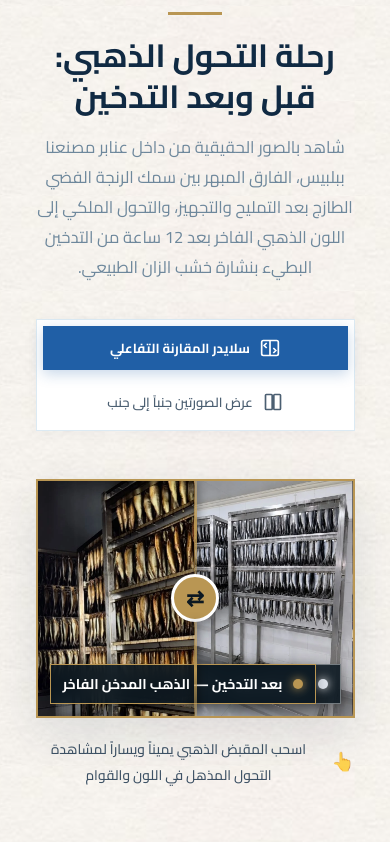
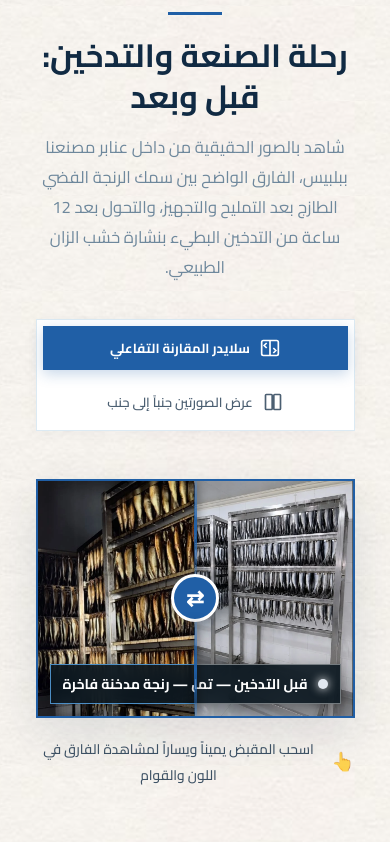
Before and after one commit to am516ee-debug/seed-el-balad, a React (Vite) app: page / in a window 390 px wide. Shown: the part 3700-4542 px from the top of the page. Built offline with nearby package versions, Linux system fonts and the light colour scheme; a web font is replaced by a local one.

Commit message:
style: remove gold palette for brand blue & fix slider text clipping

```diff
--- a/src/components/Sections/SmokingProcessSection.tsx
+++ b/src/components/Sections/SmokingProcessSection.tsx
@@ -55,6 +55,23 @@ export const SmokingProcessSection: React.FC<SmokingProcessSectionProps> = ({
     updatePosition(e.clientX);
   };
 
+  // Clipping calculation:
+  // In RTL:
+  // - sliderPosition is % from right (0% = right edge, 100% = left edge).
+  // - Before is on the RIGHT half: visible from 0 to sliderPosition -> inset(0 0 0 (100 - sliderPosition)%)
+  // - After is on the LEFT half: visible from sliderPosition to 100 -> inset(0 sliderPosition% 0 0)
+  // In LTR:
+  // - sliderPosition is % from left (0% = left edge, 100% = right edge).
+  // - Before is on the LEFT half: visible from 0 to sliderPosition -> inset(0 (100 - sliderPosition)% 0 0)
+  // - After is on the RIGHT half: visible from sliderPosition to 100 -> inset(0 0 0 sliderPosition%)
+  const clipBefore = ar
+    ? `inset(0 0 0 ${100 - sliderPosition}%)`
+    : `inset(0 ${100 - sliderPosition}% 0 0)`;
+
+  const clipAfter = ar
+    ? `inset(0 ${sliderPosition}% 0 0)`
+    : `inset(0 0 0 ${sliderPosition}%)`;
+
   return (
     <section className={`smoking-process-sec ${className}`} id={id}>
       <div className="container">
@@ -64,14 +81,14 @@ export const SmokingProcessSection: React.FC<SmokingProcessSectionProps> = ({
           <span className="sp-eyebrow">
             {ar ? 'أسرار الصنعة الحرفية بمصنعنا' : 'FACTORY ARTISANAL CRAFT'}
           </span>
-          <div className="sp-gold-accent-line" />
+          <div className="sp-blue-accent-line" />
           <h2 className="sp-main-title">
-            {ar ? 'رحلة التحول الذهبي: قبل وبعد التدخين' : 'The Golden Masterpiece: Before & After Smoking'}
+            {ar ? 'رحلة الصنعة والتدخين: قبل وبعد' : 'Artisanal Transformation: Before & After Smoking'}
           </h2>
           <p className="sp-lead-text">
             {ar
-              ? 'شاهد بالصور الحقيقية من داخل عنابر مصنعنا ببلبيس، الفارق المبهر بين سمك الرنجة الفضي الطازج بعد التمليح والتجهيز، والتحول الملكي إلى اللون الذهبي الفاخر بعد 12 ساعة من التدخين البطيء بنشارة خشب الزان الطبيعي.'
-              : 'Witness authentic photography from our Belbeis facility — the dramatic contrast between raw ocean-silver cured fish and the royal golden luster achieved after 12 hours of slow cold smoking with natural beechwood.'}
+              ? 'شاهد بالصور الحقيقية من داخل عنابر مصنعنا ببلبيس، الفارق الواضح بين سمك الرنجة الفضي الطازج بعد التمليح والتجهيز، والتحول بعد 12 ساعة من التدخين البطيء بنشارة خشب الزان الطبيعي.'
+              : 'Witness authentic photography from our Belbeis facility — the distinct contrast between raw ocean-silver cured fish and the rich texture achieved after 12 hours of slow cold smoking with natural beechwood.'}
           </p>
 
           {/* View Mode Switcher */}
@@ -114,36 +131,35 @@ export const SmokingProcessSection: React.FC<SmokingProcessSectionProps> = ({
               onPointerCancel={handlePointerUp}
               onClick={handleSliderClick}
             >
-              {/* Bottom Image: After Smoking (Golden) */}
-              <div className="sp-layer sp-layer-after">
+              {/* After Smoking Layer (Clipped seamlessly with slider) */}
+              <div
+                className="sp-layer sp-layer-after"
+                style={{ clipPath: clipAfter }}
+              >
                 <img
                   src={imgAfter}
-                  alt={ar ? 'الأسماك بعد التدخين باللون الذهبي' : 'Fish after beechwood smoking'}
+                  alt={ar ? 'الأسماك بعد التدخين' : 'Fish after beechwood smoking'}
                   draggable={false}
                 />
-                <div className="sp-tag-pill sp-tag-gold">
-                  <span className="sp-tag-dot dot-gold" />
-                  <span>{ar ? 'بعد التدخين — الذهب المدخن الفاخر' : 'AFTER SMOKING — GOLDEN LUSTER'}</span>
+                <div className="sp-tag-pill sp-tag-after">
+                  <span className="sp-tag-dot dot-primary" />
+                  <span>{ar ? 'بعد التدخين — رنجة مدخنة فاخرة' : 'AFTER SMOKING — PREMIUM SMOKED'}</span>
                 </div>
               </div>
 
-              {/* Top Image: Before Smoking (Silver Raw) */}
+              {/* Before Smoking Layer (Clipped seamlessly with slider) */}
               <div
                 className="sp-layer sp-layer-before"
-                style={{
-                  clipPath: ar
-                    ? `inset(0 0 0 ${100 - sliderPosition}%)`
-                    : `inset(0 ${100 - sliderPosition}% 0 0)`,
-                }}
+                style={{ clipPath: clipBefore }}
               >
                 <img
                   src={imgBefore}
                   alt={ar ? 'الأسماك قبل التدخين بعد التمليح' : 'Fish before smoking after curing'}
                   draggable={false}
                 />
-                <div className="sp-tag-pill sp-tag-silver">
+                <div className="sp-tag-pill sp-tag-before">
                   <span className="sp-tag-dot dot-silver" />
-                  <span>{ar ? 'قبل التدخين — الخام الطازج والمملح' : 'BEFORE SMOKING — FRESH CURED'}</span>
+                  <span>{ar ? 'قبل التدخين — تمليح بحري طازج' : 'BEFORE SMOKING — FRESH CURED'}</span>
                 </div>
               </div>
 
@@ -167,8 +183,8 @@ export const SmokingProcessSection: React.FC<SmokingProcessSectionProps> = ({
               <span className="sp-pulse-icon">👆</span>
               <span>
                 {ar
-                  ? 'اسحب المقبض الذهبي يميناً ويساراً لمشاهدة التحول المذهل في اللون والقوام'
-                  : 'Drag or click the gold slider handle left and right to reveal the full transformation'}
+                  ? 'اسحب المقبض يميناً ويساراً لمشاهدة الفارق في اللون والقوام'
+                  : 'Drag or click the slider handle left and right to reveal the full transformation'}
               </span>
             </div>
           </div>
@@ -215,23 +231,23 @@ export const SmokingProcessSection: React.FC<SmokingProcessSectionProps> = ({
             <div className="sp-dual-card sp-card-smoked">
               <div className="sp-dual-photo-wrap">
                 <img src={imgAfter} alt={ar ? 'الرنجة بعد التدخين' : 'Herring after smoking'} />
-                <div className="sp-stage-badge-top gold">
-                  {ar ? 'المرحلة 2: التحول الذهبي' : 'STAGE 2: GOLDEN SMOKED'}
+                <div className="sp-stage-badge-top primary">
+                  {ar ? 'المرحلة 2: اكتمال التدخين' : 'STAGE 2: SLOW SMOKED'}
                 </div>
               </div>
               <div className="sp-dual-details">
                 <div className="sp-card-heading">
-                  <span className="sp-status-dot gold" />
-                  <h3>{ar ? 'بعد التدخين (الذهب الملكي)' : 'After Smoking (Golden Glory)'}</h3>
+                  <span className="sp-status-dot primary" />
+                  <h3>{ar ? 'بعد التدخين (الرنجة المدخنة)' : 'After Smoking (Smoked Herring)'}</h3>
                 </div>
                 <div className="sp-detail-grid">
                   <div className="sp-detail-item">
                     <span className="sp-detail-label">{ar ? 'المظهر الخارجي:' : 'Appearance:'}</span>
-                    <span className="sp-detail-val">{ar ? 'لون ذهبي برونزي متوهج 100% طبيعي' : 'Luminous golden-bronze coat'}</span>
+                    <span className="sp-detail-val">{ar ? 'لون كهرماني طبيعي غني ومتجانس' : 'Rich natural amber-smoked finish'}</span>
                   </div>
                   <div className="sp-detail-item">
                     <span className="sp-detail-label">{ar ? 'نوع الخشب:' : 'Wood Type:'}</span>
-                    <span className="sp-detail-val">{ar ? 'نشارة خشب الزان الألماني الطبيعي' : '100% natural German beechwood'}</span>
+                    <span className="sp-detail-val">{ar ? 'نشارة خشب الزان الطبيعي الخالص' : '100% natural beechwood sawdust'}</span>
                   </div>
                   <div className="sp-detail-item">
                     <span className="sp-detail-label">{ar ? 'زمن التدخين:' : 'Smoking Time:'}</span>
@@ -239,7 +255,7 @@ export const SmokingProcessSection: React.FC<SmokingProcessSectionProps> = ({
                   </div>
                   <div className="sp-detail-item">
                     <span className="sp-detail-label">{ar ? 'قوام ومذاق اللحم:' : 'Taste & Texture:'}</span>
-                    <span className="sp-detail-val">{ar ? 'زبدي مخملي يذوب مع نكهة تدخين ساحرة' : 'Velvety buttery melt-in-mouth finish'}</span>
+                    <span className="sp-detail-val">{ar ? 'زبدي متماسك يذوب مع نكهة تدخين راقية' : 'Velvety buttery melt-in-mouth finish'}</span>
                   </div>
                 </div>
               </div>
--- a/src/css/smoking-process.css
+++ b/src/css/smoking-process.css
@@ -1,4 +1,4 @@
-/* ─── LIGHT LUXURY SMOKING PROCESS BEFORE & AFTER SHOWCASE ────────────────── */
+/* ─── BRAND BLUE LUXURY SMOKING PROCESS SHOWCASE ─────────────────────────── */
 .smoking-process-sec {
   padding: 100px 8% 115px !important;
   background-color: var(--color-bg-cream) !important;
@@ -36,10 +36,10 @@
   font-size: 0.95rem;
 }
 
-.sp-gold-accent-line {
+.sp-blue-accent-line {
   width: 54px;
   height: 2.5px;
-  background-color: #b99653;
+  background-color: var(--color-primary);
   margin: 0 auto 20px;
 }
 
@@ -112,7 +112,7 @@
   max-height: 640px;
   overflow: hidden;
   background-color: #0c1821;
-  border: 2px solid #b99653;
+  border: 2px solid var(--color-primary);
   box-shadow: 0 16px 45px rgba(16, 42, 67, 0.12);
   cursor: ew-resize;
   user-select: none;
@@ -134,7 +134,7 @@
   pointer-events: none;
 }
 
-/* Badges on images */
+/* Badges on images (Inside each layer so they clip automatically with the slider) */
 .sp-tag-pill {
   position: absolute;
   bottom: 24px;
@@ -142,7 +142,7 @@
   align-items: center;
   gap: 10px;
   padding: 10px 18px;
-  background: rgba(12, 24, 33, 0.88);
+  background: rgba(12, 24, 33, 0.9);
   backdrop-filter: blur(8px);
   border: 1px solid rgba(255, 255, 255, 0.2);
   color: var(--color-white);
@@ -154,6 +154,7 @@
   z-index: 5;
   box-shadow: 0 4px 16px rgba(0, 0, 0, 0.35);
   pointer-events: none;
+  white-space: nowrap;
 }
 
 [dir="rtl"] .sp-tag-pill {
@@ -161,12 +162,12 @@
   font-size: 0.88rem;
 }
 
-.sp-tag-gold {
+.sp-tag-after {
   inset-inline-end: 24px;
-  border-color: #b99653;
+  border-color: var(--color-logo-cyan);
 }
 
-.sp-tag-silver {
+.sp-tag-before {
   inset-inline-start: 24px;
   border-color: rgba(255, 255, 255, 0.4);
 }
@@ -178,9 +179,9 @@
   display: inline-block;
 }
 
-.sp-tag-dot.dot-gold {
-  background-color: #b99653;
-  box-shadow: 0 0 10px #b99653;
+.sp-tag-dot.dot-primary {
+  background-color: var(--color-logo-cyan);
+  box-shadow: 0 0 10px var(--color-primary);
 }
 
 .sp-tag-dot.dot-silver {
@@ -206,7 +207,7 @@
 .sp-splitter-line {
   width: 3px;
   flex: 1;
-  background: linear-gradient(180deg, rgba(185, 150, 83, 0.4), #b99653, rgba(185, 150, 83, 0.4));
+  background: linear-gradient(180deg, rgba(32, 95, 166, 0.3), var(--color-primary), rgba(32, 95, 166, 0.3));
   box-shadow: 0 0 10px rgba(0, 0, 0, 0.8);
 }
 
@@ -214,10 +215,10 @@
   width: 48px;
   height: 48px;
   border-radius: 50%;
-  background: #b99653;
-  color: #0c1821;
+  background: var(--color-primary);
+  color: var(--color-white);
   border: 3px solid #ffffff;
-  box-shadow: 0 4px 20px rgba(0, 0, 0, 0.4);
+  box-shadow: 0 4px 20px rgba(16, 42, 67, 0.4);
   display: flex;
   align-items: center;
   justify-content: center;
@@ -229,7 +230,7 @@
 
 .sp-slider-canvas:active .sp-splitter-knob {
   transform: scale(1.15);
-  background: #d4a955;
+  background: var(--color-primary-dark);
 }
 
 .sp-instruction-pill {
@@ -269,16 +270,16 @@
 
 .sp-dual-card:hover {
   transform: translateY(-5px);
-  border-color: rgba(185, 150, 83, 0.4);
+  border-color: rgba(32, 95, 166, 0.4);
   box-shadow: 0 16px 36px rgba(16, 42, 67, 0.1);
 }
 
 .sp-card-raw {
-  border-top: 4px solid var(--color-primary);
+  border-top: 4px solid var(--color-text-muted);
 }
 
 .sp-card-smoked {
-  border-top: 4px solid #b99653;
+  border-top: 4px solid var(--color-primary);
 }
 
 .sp-dual-photo-wrap {
@@ -319,8 +320,8 @@
   letter-spacing: 0;
 }
 
-.sp-stage-badge-top.gold {
-  border-inline-start: 3px solid #b99653;
+.sp-stage-badge-top.primary {
+  border-inline-start: 3px solid var(--color-primary);
 }
 
 .sp-stage-badge-top.silver {
@@ -353,9 +354,9 @@
   flex-shrink: 0;
 }
 
-.sp-status-dot.gold {
-  background: #b99653;
-  box-shadow: 0 0 10px rgba(185, 150, 83, 0.5);
+.sp-status-dot.primary {
+  background: var(--color-primary);
+  box-shadow: 0 0 10px rgba(32, 95, 166, 0.5);
 }
 
 .sp-status-dot.silver {
@@ -416,17 +417,17 @@
 
 .sp-step-card:hover {
   transform: translateY(-4px);
-  border-color: rgba(185, 150, 83, 0.4);
-  box-shadow: 0 8px 24px rgba(185, 150, 83, 0.12);
+  border-color: rgba(32, 95, 166, 0.4);
+  box-shadow: 0 8px 24px rgba(32, 95, 166, 0.12);
 }
 
 .sp-step-num {
   font-family: var(--font-serif);
   font-size: 1.6rem;
-  color: #b99653;
+  color: var(--color-primary);
   line-height: 1;
   margin-bottom: 10px;
-  font-weight: 500;
+  font-weight: 600;
 }
 
 .sp-step-card h4 {
@@ -468,9 +469,9 @@
 .sp-metric-highlight {
   font-family: var(--font-serif);
   font-size: 2.2rem;
-  color: #b99653;
+  color: var(--color-primary);
   line-height: 1;
-  font-weight: 500;
+  font-weight: 600;
 }
 
 .sp-metric-label {
@@ -529,10 +530,10 @@
     padding: 6px 12px;
     font-size: 0.72rem;
   }
-  .sp-tag-gold {
+  .sp-tag-after {
     inset-inline-end: 12px;
   }
-  .sp-tag-silver {
+  .sp-tag-before {
     inset-inline-start: 12px;
   }
   .sp-steps-row {
```
